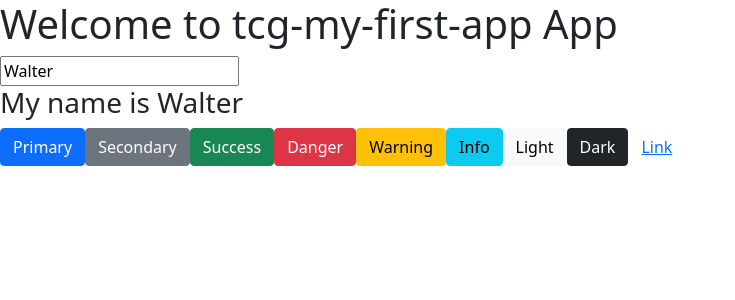
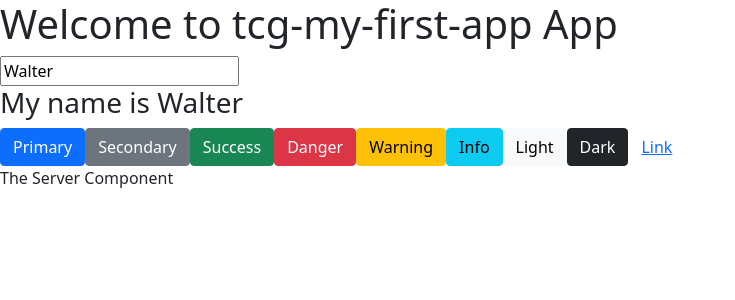
Before and after one commit to walterswoodward/tcg-my-first-app, an Angular app: page / in a window 1280 px wide. Shown: the top 300 px of the page, without its empty margins (0-735 px from the left). Built offline with nearby package versions, Linux system fonts and the light colour scheme.

Commit message:
ACreates, registers, and renders server component inside of app

```diff
--- a/src/app/app.component.html
+++ b/src/app/app.component.html
@@ -14,3 +14,5 @@
 <button type="button" class="btn btn-dark">Dark</button>
 
 <button type="button" class="btn btn-link">Link</button>
+
+<app-server></app-server>
--- /dev/null
+++ b/src/app/server/server.component.html
@@ -0,0 +1 @@
+<p>The Server Component</p>
```
Also changed, not shown: src/app/app.module.ts (+8 -2 lines), src/app/server/server.component.ts (added, +13 -0 lines), src/app/server/server.component.css (added).
